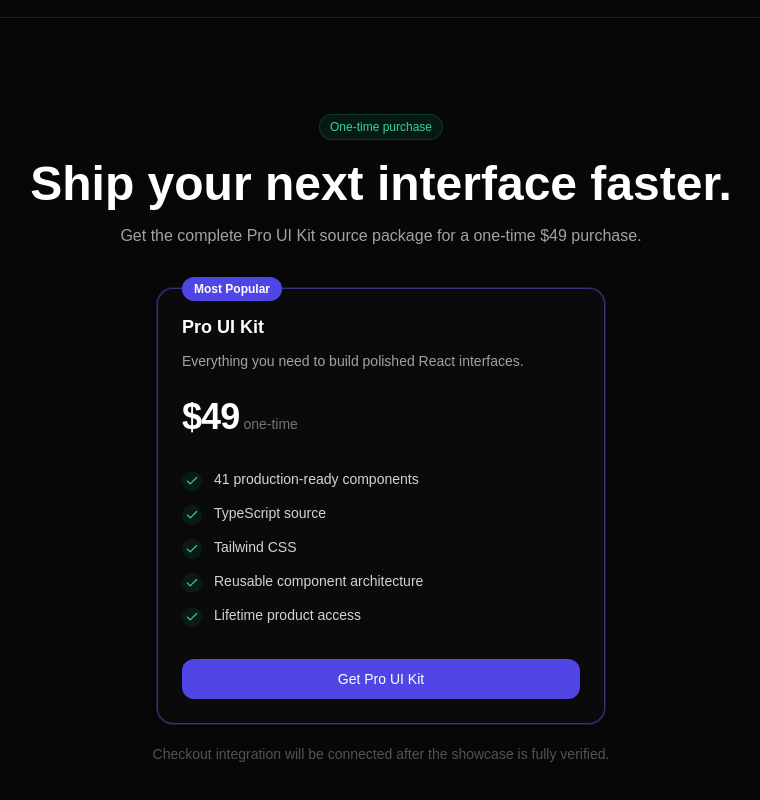
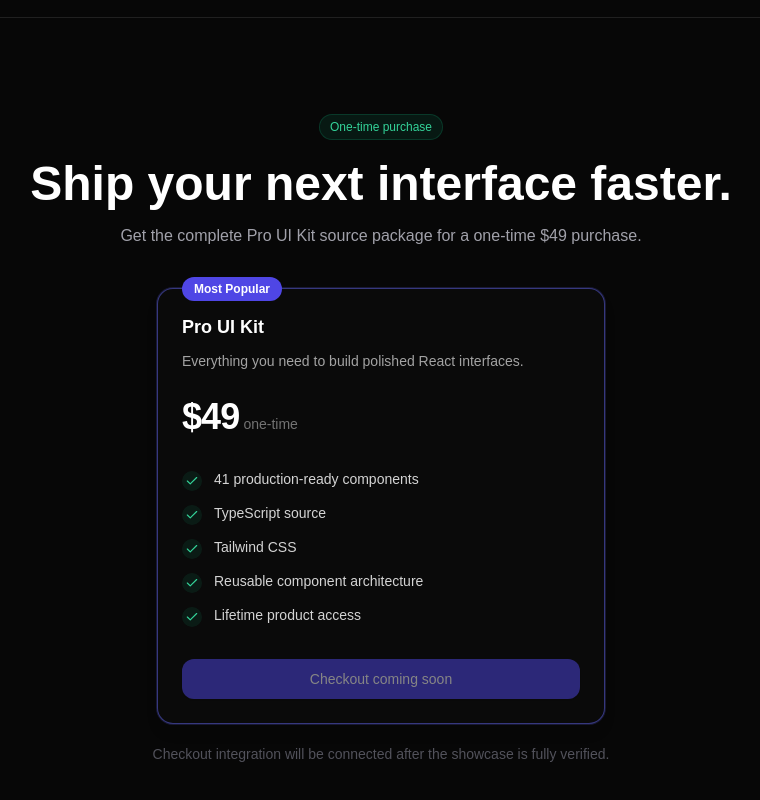
Before and after one commit to biznez-da-1/pro-ui-kit, a Next.js app: page / in a window 1280 px wide. Shown: the part 11162-11962 px from the top of the page, without its empty margins (259-1019 px from the left). Built offline with nearby package versions, Linux system fonts and the light colour scheme.

Commit message:
fix: make unavailable checkout state explicit

```diff
--- a/src/app/page.tsx
+++ b/src/app/page.tsx
@@ -1373,11 +1373,8 @@ export function Example() {
                 "Lifetime product access",
               ]}
               button={
-                <Button
-                  className="w-full"
-                  onClick={() => setSelectedAction("Pricing checkout clicked")}
-                >
-                  Get Pro UI Kit
+                <Button className="w-full" disabled>
+                  Checkout coming soon
                 </Button>
               }
             />
```
